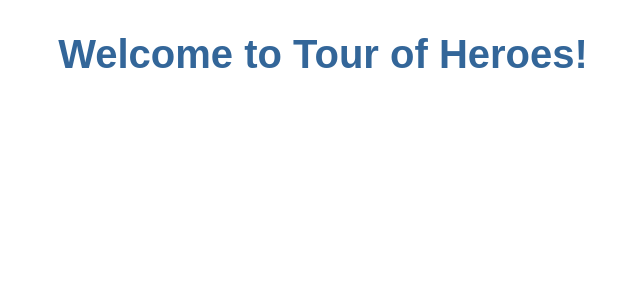
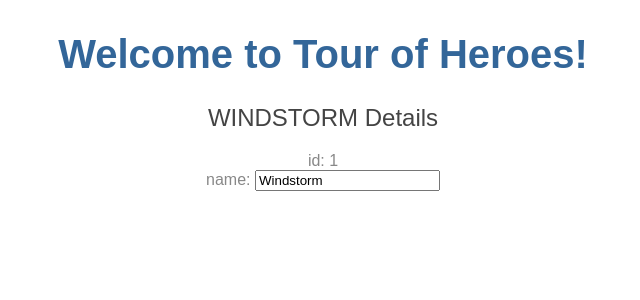
Before and after one commit to shahzadns/ng2-examples, an Angular app in the folder 02- Tour of heroes - cli/: page / in a window 1280 px wide. Shown: the top 300 px of the page, without its empty margins (317-957 px from the left). Built offline with nearby package versions, Linux system fonts and the light colour scheme.

Commit message:
02b - implement basic heroes component.

```diff
--- a/02- Tour of heroes - cli/src/app/app.component.html
+++ b/02- Tour of heroes - cli/src/app/app.component.html
@@ -3,5 +3,8 @@
   <h1>
     Welcome to {{ title }}!
   </h1>
+
+  <app-heroes></app-heroes>
+
+  <!--<router-outlet></router-outlet>-->
 </div>
-<!--<router-outlet></router-outlet>-->
--- /dev/null
+++ b/02- Tour of heroes - cli/src/app/hero.ts
@@ -0,0 +1,5 @@
+
+export class Hero {
+  id: number;
+  name: string;
+}
--- /dev/null
+++ b/02- Tour of heroes - cli/src/app/heroes/heroes.component.html
@@ -0,0 +1,8 @@
+
+<h2>{{hero.name | uppercase}} Details</h2>
+<div><span>id: </span>{{hero.id}}</div>
+<div>
+  <label>name:
+    <input [(ngModel)]="hero.name" placeholder="name"/>
+  </label>
+</div>
--- /dev/null
+++ b/02- Tour of heroes - cli/src/app/heroes/heroes.component.ts
@@ -0,0 +1,25 @@
+import { Component, OnInit } from '@angular/core';
+
+import { Hero } from '../hero';
+
+@Component({
+  selector: 'app-heroes',
+  templateUrl: './heroes.component.html',
+  styleUrls: ['./heroes.component.scss']
+})
+export class HeroesComponent implements OnInit {
+
+  hero: Hero = {
+    id: 1,
+    name: 'Windstorm'
+  };
+
+  constructor() {
+    console.log('HeroesComponent: constructor:');
+  }
+
+  ngOnInit() {
+    console.log('HeroesComponent: ngOnInit:');
+  }
+
+}
```
Also changed, not shown: 02- Tour of heroes - cli/src/app/app.module.ts (+6 -2 lines), 02- Tour of heroes - cli/src/app/heroes/heroes.component.scss (added), 1 other file (tests, documents, lock files or other folders).
